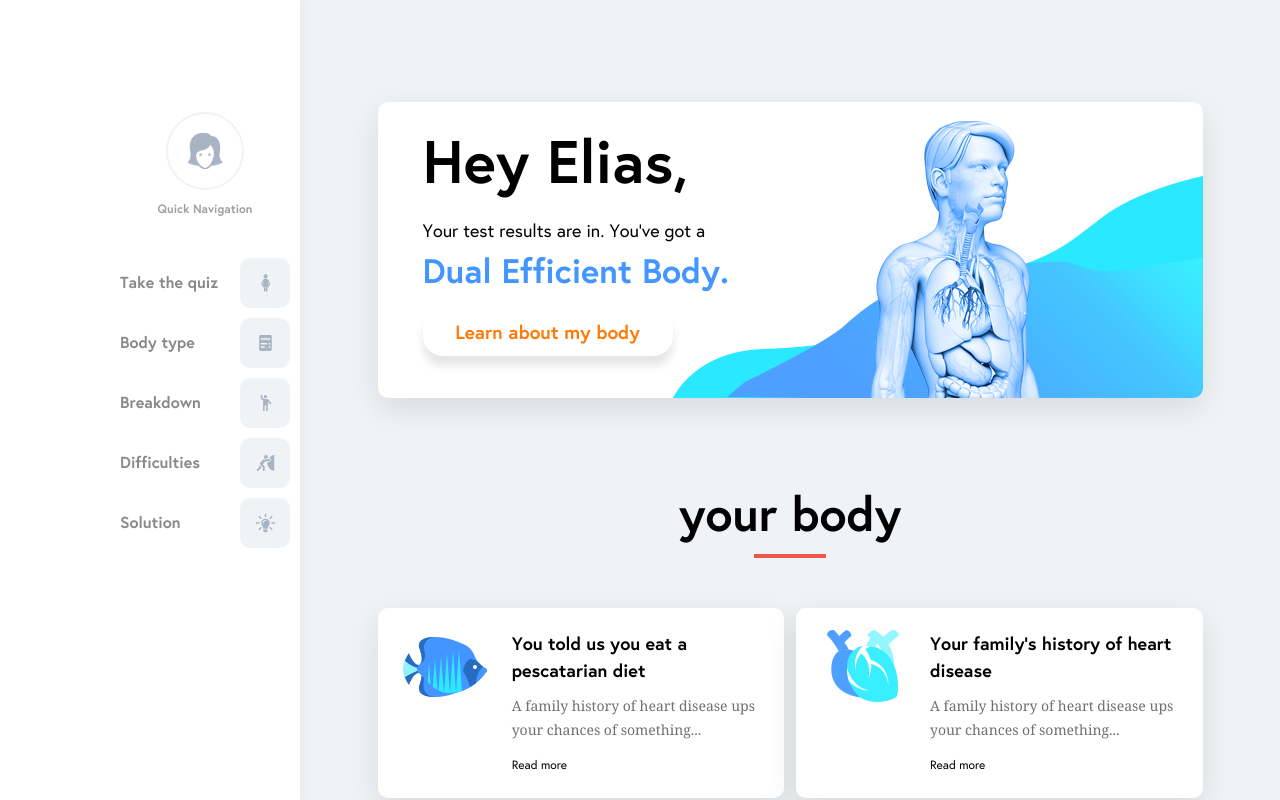
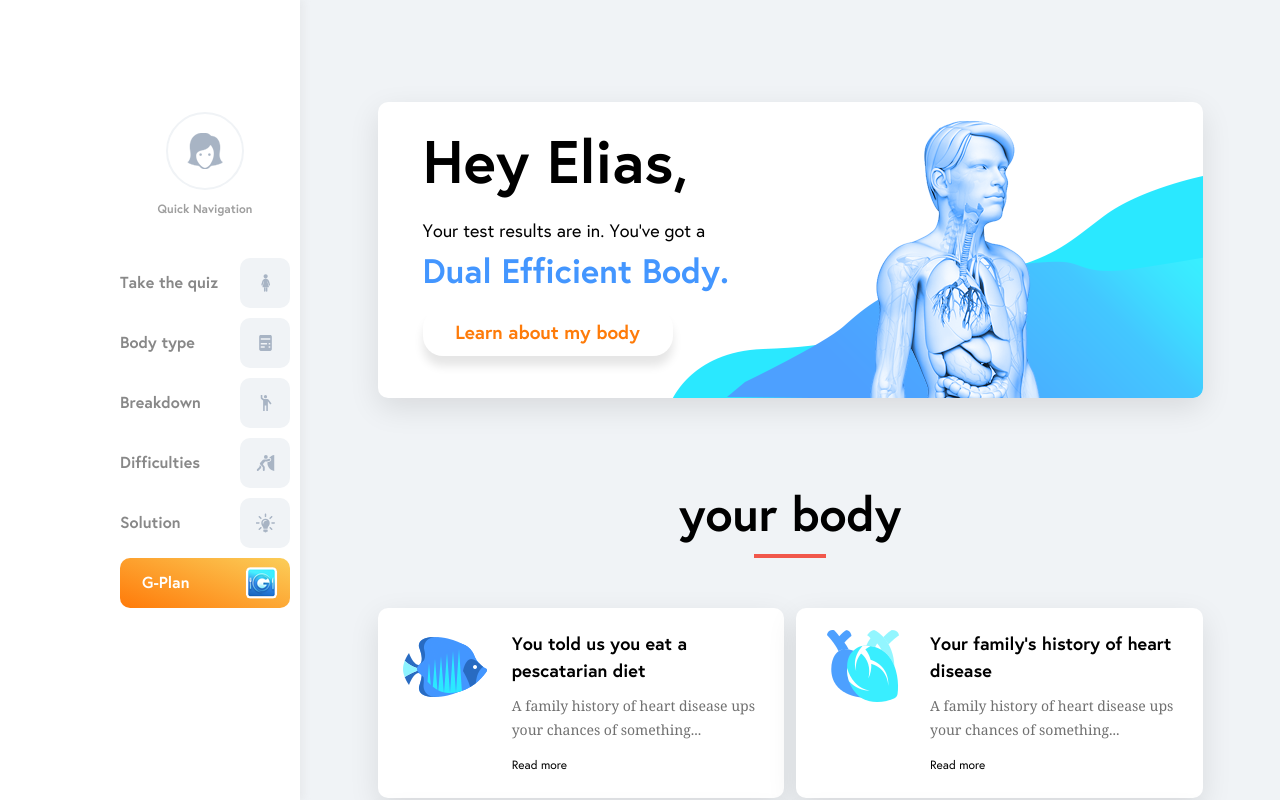
Before and after one commit to mmgmail/checkout, a website: page app/index.html in a window 1280 px wide. Drawn offline with nearby package versions, Linux system fonts and the light colour scheme; files that its build step writes are made by us from their sources; a script that the page names is missing.

Commit message:
added gplans btn

```diff
--- a/app/index.html
+++ b/app/index.html
@@ -77,6 +77,13 @@
               </span>
             </a>
           </div>
+          <a href="#" class="main-layout__navigation_gplans-link">
+            G-Plan
+            <img src="images/g-plan-logo.png"
+                 srcset="images/g-plan-logo@2x.png 2x,
+                         images/g-plan-logo@3x.png 3x"
+                 class="G-Plan-logo">
+          </a>
         </div>
 
         <svg viewBox="0 0 0 0" width="0" height="0">
--- a/app/styles/main.scss
+++ b/app/styles/main.scss
@@ -291,6 +291,31 @@ body {
         svg {
           fill: $bluey-grey-two;
         }
+      }
+    }
+
+    &_gplans-link {
+      display: flex;
+      height: 50px;
+      border-radius: 10px;
+      background-image: linear-gradient(20deg, $pumpkin-orange, rgb(251, 206, 89));
+      padding-left: 22px;
+      padding-right: 10px;
+      justify-content: space-between;
+      align-items: center;
+      font-size: 16px;
+      font-weight: bold;
+      text-align: left;
+      color: $white;
+      outline: none;
+      cursor: pointer;
+      transition: all 0.3s;
+
+      &:hover {
+        transform: translateY(-2px);
+        box-shadow: 0 10px 30px rgba(0,0,0,0.1);
+        background-image: linear-gradient(60deg, rgb(251, 206, 89), $pumpkin-orange);
+        color: $white;
       }
     }
   }
```
Also changed, not shown: app/images/g-plan-logo.png (added), app/images/g-plan-logo@2x.png (added), app/images/g-plan-logo@3x.png (added).
